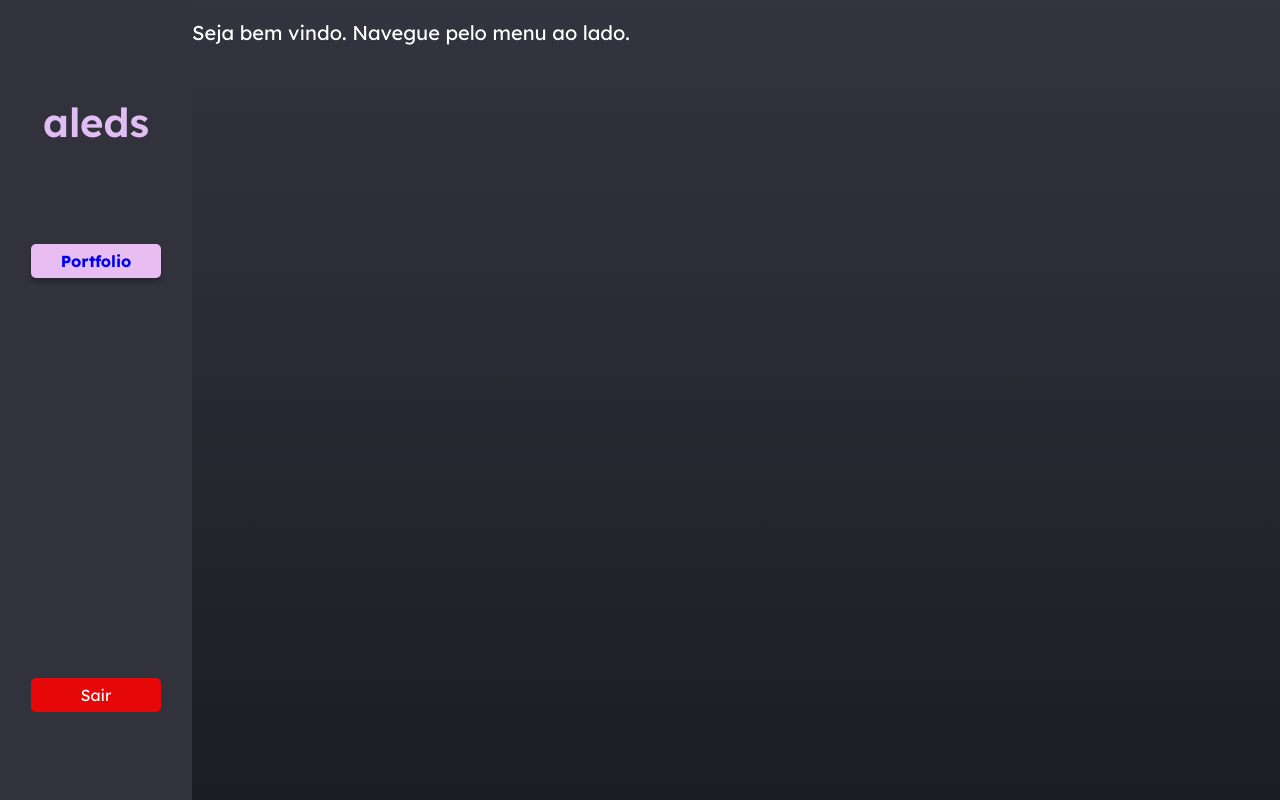
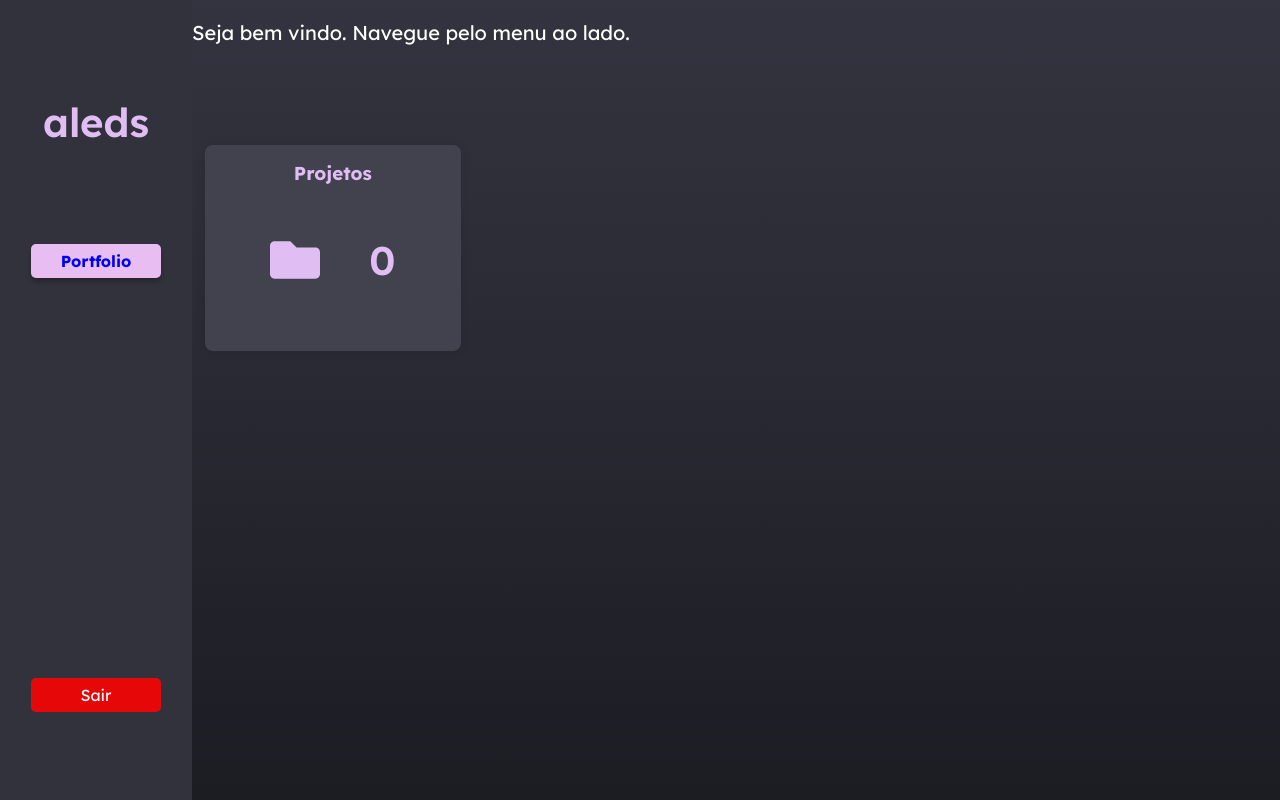
Before and after one commit to gustavoaleds/dashboard-sitepessoal, a React (Vite) app: page / in a window 1280 px wide. Built offline with nearby package versions, Linux system fonts and the light colour scheme; no server answers; sample sign-in values are in the browser's storage; the HTML template or start-up script is replaced by a standard one.

Commit message:
ajustando infobox

```diff
--- a/package.json
+++ b/package.json
@@ -14,6 +14,7 @@
     "formik": "^2.2.9",
     "react": "^17.0.2",
     "react-dom": "^17.0.2",
+    "react-icons": "^4.9.0",
     "react-router-dom": "^6.0.0-beta.3",
     "yup": "^0.32.9"
   },
--- /dev/null
+++ b/src/components/commons/infoBox/index.ts
@@ -0,0 +1 @@
+export { default } from './infoBox';
--- /dev/null
+++ b/src/components/commons/infoBox/infoBox.module.css
@@ -0,0 +1,25 @@
+.infoBox {
+  display: flex;
+  flex-direction: column;
+  align-items: center;
+  justify-content: center;
+  width: 20vw;
+  padding: 1rem;
+  border-radius: 0.5rem;
+  background-color: #41424E;
+  box-shadow: 0 0 0.5rem rgba(0, 0, 0, 0.1);
+  transition: all 0.3 ease-in-out;
+  color: #E0BEF3;
+  margin-left: 16vw;
+  margin-top: 10vh;
+}
+
+.infoContainer{
+  display: flex;
+  flex-direction: row;
+  justify-content: space-evenly;
+  height: 150px;
+  width: 100%;
+  align-items: center;
+  font-size: 50px;
+}
--- /dev/null
+++ b/src/components/commons/infoBox/infoBox.tsx
@@ -0,0 +1,23 @@
+import React from 'react';
+
+import styles from './infoBox.module.css';
+
+interface InfoBoxProps {
+  title: string,
+  value: number | string;
+  icon?: React.ReactNode;
+}
+
+const InfoBox: React.FC<InfoBoxProps> = ({ title, value, icon}) => {
+  return (
+    <div className={styles.infoBox}>
+      <h3>{title}</h3>
+      <div className={styles.infoContainer}>
+        {icon}
+        <h1>{value}</h1>
+      </div>
+    </div>
+  )
+};
+
+export default InfoBox;
--- a/src/pages/home/Home.module.css
+++ b/src/pages/home/Home.module.css
@@ -4,5 +4,4 @@ p{
     font-size: 20px;
     padding: 20px;
     padding-left: 15vw;
-
 }
--- a/src/pages/home/Home.tsx
+++ b/src/pages/home/Home.tsx
@@ -1,11 +1,33 @@
-import React from "react";
+import React, { useState, useEffect } from "react";
 import styles from "./Home.module.css";
 import { Sidebar } from "../../components/layouts/Sidebar";
+import { FaFolder } from "react-icons/fa";
+import InfoBox from "../../components/commons/infoBox/infoBox";
+import { Projetos, getProjetos } from "../../services/projetosService";
 const Home = () => {
+  const [projetos, setProjetos] = useState<Projetos[]>([]);
+
+  const fetchProjetos = async () => {
+    try {
+      const response = await getProjetos();
+      setProjetos(response);
+    } catch ( error ) {
+      console.log(error);
+    }
+  };
+
+  useEffect(() => {
+    fetchProjetos();
+  }, [])
+
   return (
     <>
       <Sidebar />
       <p className={styles.p}>Seja bem vindo. Navegue pelo menu ao lado.</p>
+      <InfoBox
+      title="Projetos"
+      value={projetos.length}
+      icon={<FaFolder/>}/>
     </>
   );
 };
--- a/src/services/projetosService.ts
+++ b/src/services/projetosService.ts
@@ -12,8 +12,8 @@ export async function createProjetos(projetos:Projetos): Promise<Projetos>{
     return response.data;
 }
 
-export async function getProjetos(): Promise<Projetos> {
-    const response = await api.get<Projetos>('/projetos');
+export async function getProjetos(): Promise<Projetos[]> {
+    const response = await api.get<Projetos[]>('/projetos');
     return response.data;
 }
 
```
Also changed, not shown: 1 other file (tests, documents, lock files or other folders).
